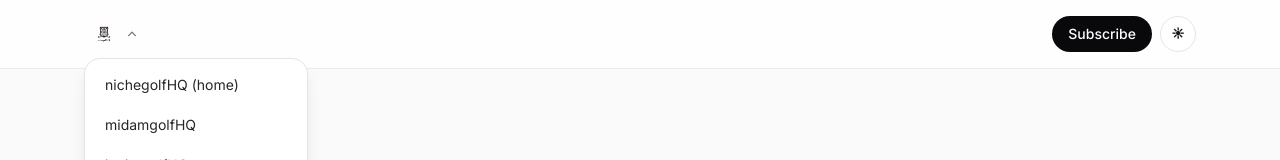
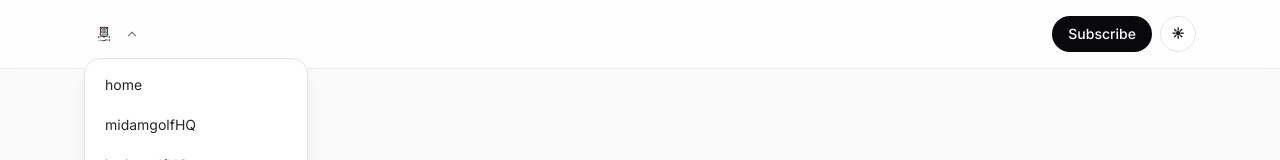
Before and after one commit to chazymarketing/nichegolfhq-next, a Next.js app: page /sponsors in a window 1280 px wide. Both pictures are taken after a click on the heading "Open brand menu". Shown: the top 160 px of the page. Built offline with nearby package versions, Linux system fonts and the light colour scheme.

Commit message:
Homepage: remove chips; dropdown: replace 'nichegolfHQ (home)' with 'home'

```diff
--- a/src/app/page.tsx
+++ b/src/app/page.tsx
@@ -34,7 +34,8 @@ export default async function Home() {
               Overlooked stories. Sharp opinions. Zero fluff.
             </h1>
             <p className="mt-4 max-w-xl text-lg leading-8 text-zinc-600">
-              nichegolfHQ pulls together three newsletters for serious golfers (mid-am, senior, junior).            </p>
+              nichegolfHQ pulls together three newsletters for serious golfers (mid-am, senior, junior).
+            </p>
 
             <div className="mt-7 flex flex-col gap-3 sm:flex-row">
               <a
@@ -49,12 +50,6 @@ export default async function Home() {
               >
                 Browse latest
               </Link>
-            </div>
-
-            <div className="mt-6 flex flex-wrap gap-2 text-xs text-zinc-500">
-              <span className="rounded-full border border-zinc-200 bg-white px-3 py-1">3 newsletters</span>
-              <span className="rounded-full border border-zinc-200 bg-white px-3 py-1">Weekly drops</span>
-              <span className="rounded-full border border-zinc-200 bg-white px-3 py-1">Built for competitive golfers</span>
             </div>
           </div>
 
--- a/src/components/SiteShell.tsx
+++ b/src/components/SiteShell.tsx
@@ -59,7 +59,7 @@ export function SiteShell({
                   href="/"
                   className="block rounded-xl px-3 py-2 text-sm text-zinc-800 hover:bg-zinc-50 dark:text-zinc-200 dark:hover:bg-zinc-900"
                 >
-                  nichegolfHQ (home)
+                  home
                 </Link>
                 <Link
                   href="/midamgolfhq"
```
